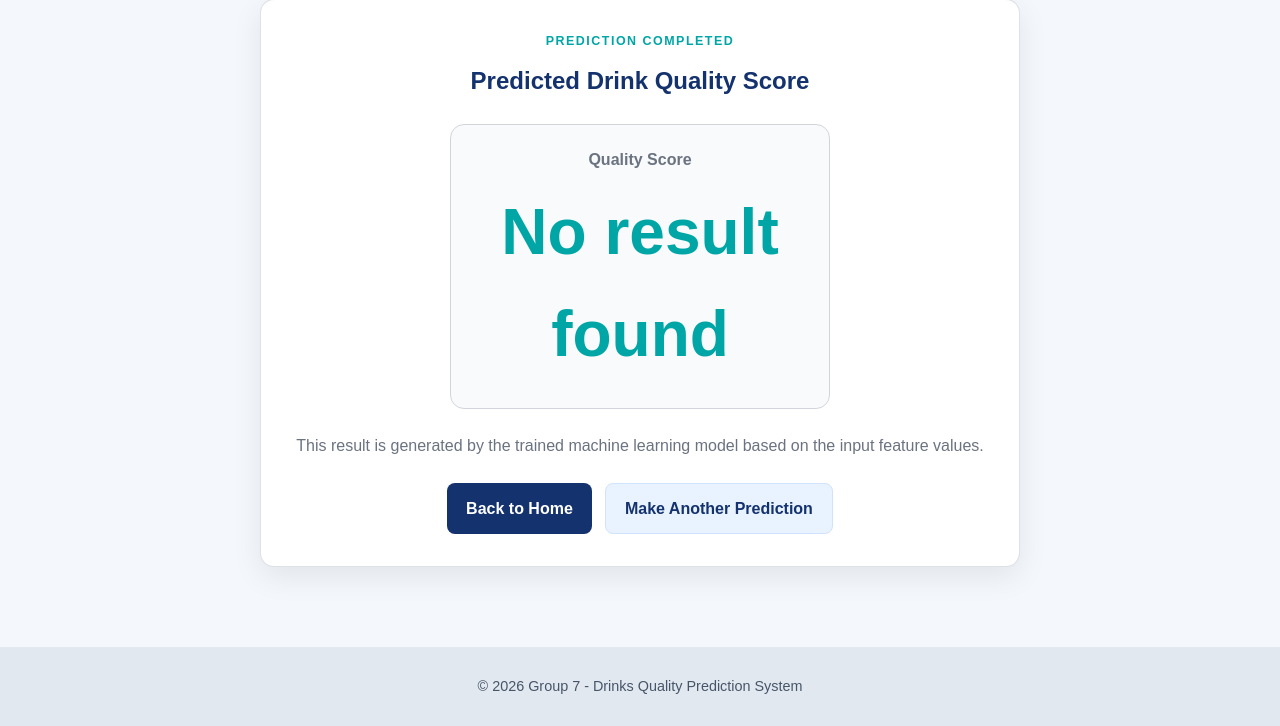
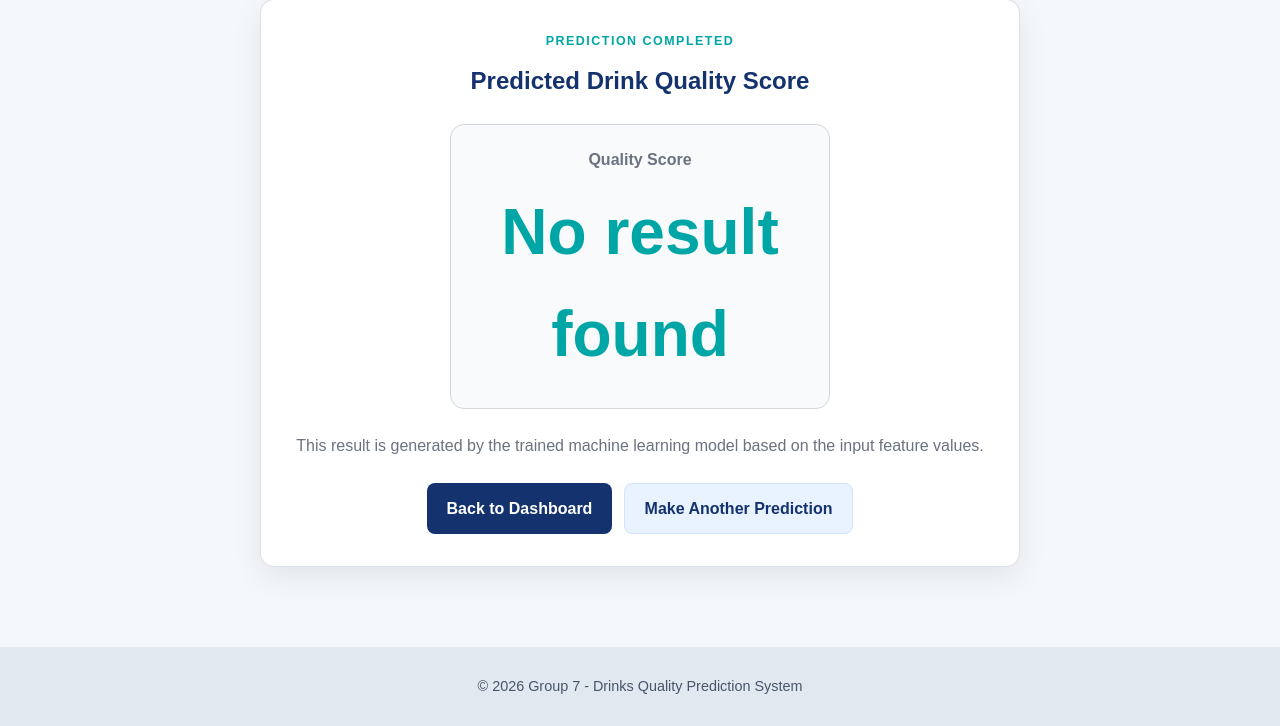
Before and after one commit to AKshihab/drinks-quality-prediction-system1, a Flask app: template templates/results.html in a window 1280 px wide. Shown: the part 154-880 px from the top of the page. Run offline with Flask 3, Linux system fonts and the light colour scheme; the template is opened without the code that fills it, so the values that code supplies are empty.

Commit message:
Update prediction result page
Updated the result-page layout, corrected the app.js path, added prediction output handling, and added dashboard navigation.

```diff
--- a/templates/results.html
+++ b/templates/results.html
@@ -9,17 +9,18 @@
     <link rel="stylesheet" href="{{ url_for('static', filename='css/styles.css') }}">
     <script src="{{ url_for('static', filename='js/app.js') }}" defer></script>
 </head>
+
 <body>
     <header class="app-header">
         <div class="container header-content">
-            <a href="/" class="brand">
+            <a href="/dashboard" class="brand">
                 <span class="brand-icon">DQ</span>
                 <span>Drinks Quality Prediction</span>
             </a>
 
             <nav class="app-nav result-nav">
-                <a href="/">Home</a>
-                <a href="/#prediction">Predict Again</a>
+                <a href="/dashboard">Home</a>
+                <a href="/dashboard#prediction">Predict Again</a>
             </nav>
         </div>
     </header>
@@ -51,8 +52,8 @@
                 </p>
 
                 <div class="result-actions">
-                    <a href="/" class="primary-btn">Back to Home</a>
-                    <a href="/#prediction" class="secondary-btn">Make Another Prediction</a>
+                    <a href="/dashboard" class="primary-btn">Back to Dashboard</a>
+                    <a href="/dashboard#prediction" class="secondary-btn">Make Another Prediction</a>
                 </div>
             </div>
         </section>
```
